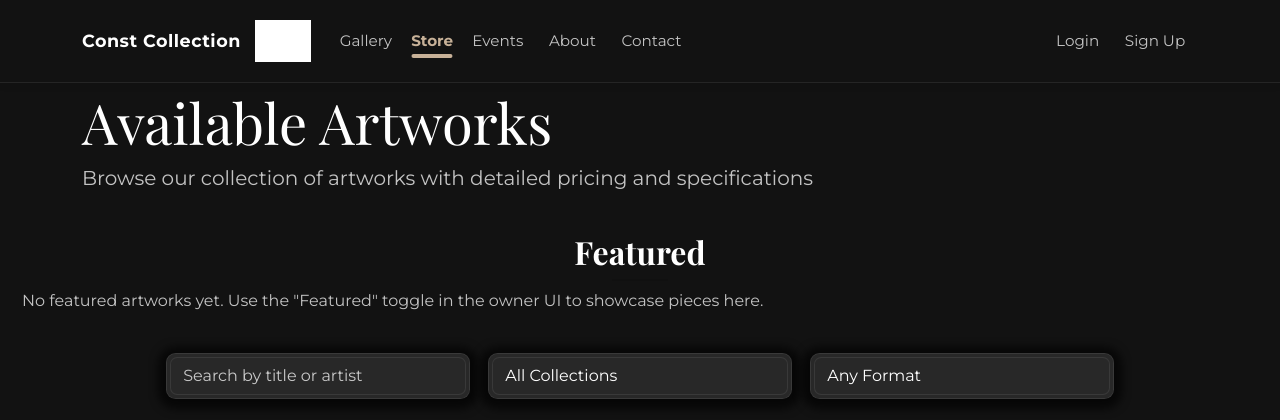
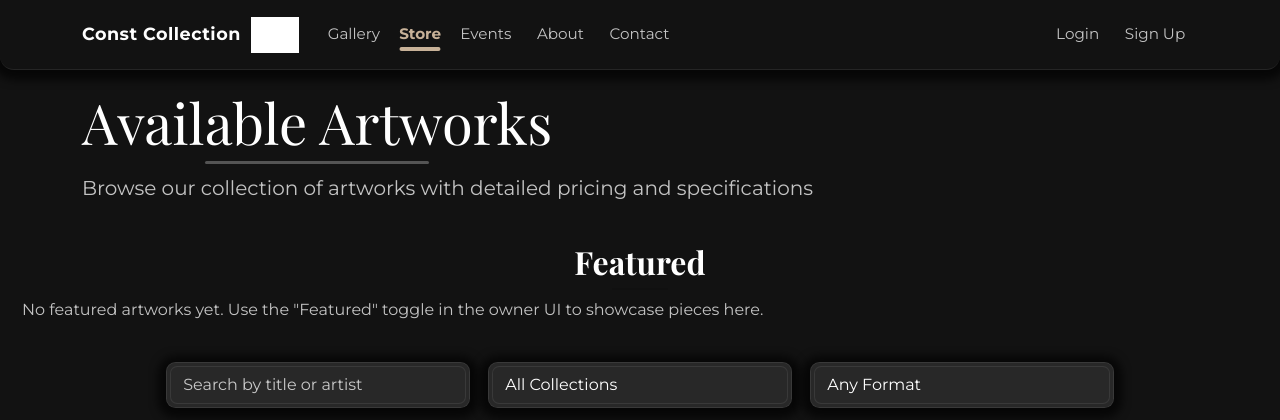
Before and after one commit to DylanAustin-TheDreamer/const-collection-full-stack-hackathon, a Django app: page /artworks/ in a window 1280 px wide. Shown: the top 420 px of the page. Run offline with Django 4.2, Linux system fonts and the light colour scheme; data that the repository does not hold is empty; parts of the project's set-up code (start-up, migrations or seed data) failed here and were passed over; grey boxes are pictures that could not be loaded.

Commit message:
Enhance styling and layout across various pages for improved user experience

```diff
--- a/static/css/schemes.css
+++ b/static/css/schemes.css
@@ -1001,7 +1001,7 @@ main {
 /* On small screens the navbar toggler increases navbar height when expanded.
    Provide a slightly larger fallback to accommodate the taller mobile navbar. */
 @media (max-width: 767px) {
-  :root { --navbar-height: 112px; }
+  :root { --navbar-height: 64px; }
 }
 
 @media (min-width: 768px) {
@@ -1443,6 +1443,7 @@ footer {
     background: linear-gradient(90deg, #797979 0%, #3b8791 50% , #797979 100%);
     width: 100%;
     height: auto;
+    padding-top: 5px;
 }
 #multi-color {
   background: linear-gradient(
--- a/templates/Vistor_pages/artwork_list.html
+++ b/templates/Vistor_pages/artwork_list.html
@@ -44,6 +44,34 @@
       @media (min-width: 1200px) {
         /* 4 cards per view */
         .featured-card-wrapper { flex: 0 0 calc((100% - 0.1rem) / 3); max-width: calc((100% - 3rem) / 3); }
+      }
+      /* Hover emphasis for featured and regular cards */
+      /* Apply transitions to wrappers so hover shadows are not clipped by the inner card's overflow:hidden */
+      .featured-card-wrapper,
+      #artworks-grid > .col-md-4 {
+        transition: transform .22s cubic-bezier(.2,.8,.2,1), box-shadow .22s cubic-bezier(.2,.8,.2,1);
+        will-change: transform, box-shadow;
+        overflow: visible; /* ensure hover shadow is visible */
+      }
+
+      /* Featured wrapper hover: stronger lift and deeper shadow (shadow applied to wrapper) */
+      .featured-card-wrapper:hover {
+        transform: translateY(-8px) scale(1.025);
+        box-shadow: 0 28px 60px rgba(0,0,0,0.24);
+        z-index: 60;
+      }
+
+      /* Regular grid column wrapper hover: subtle lift and emphasized shadow */
+      #artworks-grid > .col-md-4:hover {
+        transform: translateY(-6px) scale(1.015);
+        box-shadow: 0 18px 40px rgba(0,0,0,0.18);
+        z-index: 40;
+      }
+
+      /* Keep inner card overflow hidden for rounded corners and media clipping */
+      .featured-card-wrapper .card,
+      #artworks-grid .card {
+        overflow: hidden;
       }
         /* Ensure first and last featured cards have no extra margins so edges are flush */
         .featured-track > .featured-card-wrapper:first-child { margin-left: 0; }
@@ -108,7 +136,7 @@
     <!-- Page Header -->
     <div class="row mb-4">
       <div class="col-12">
-        <h1 class="display-4">Available Artworks</h1>
+  <h1 class="display-4 page-heading-underline">Available Artworks</h1>
         <p class="lead text-muted">Browse our collection of artworks with detailed pricing and specifications</p>
       </div>
     </div>
--- a/templates/Vistor_pages/contact.html
+++ b/templates/Vistor_pages/contact.html
@@ -16,7 +16,7 @@
   <div class="row g-4">
     <!-- Contact Form -->
     <div class="col-lg-7">
-      <div class="card shadow-sm border-0 h-100">
+      <div class="card border-0 h-100 deep-card-shadow">
         <div class="card-body p-4">
           <h3 class="card-title mb-4">Send Us a Message</h3>
           <form method="post" action="{% url 'contact' %}">
@@ -77,7 +77,7 @@
 
     <!-- Contact Information -->
     <div class="col-lg-5">
-      <div class="card shadow-sm border-0 h-100">
+      <div class="card border-0 h-100 deep-card-shadow">
         <div class="card-body p-4">
           <h3 class="card-title mb-4">Contact Information</h3>
 
@@ -193,7 +193,7 @@
   <!-- Map Section (Optional) -->
   <div class="row mt-5">
     <div class="col-12">
-      <div class="card shadow-sm border-0">
+      <div class="card border-0 deep-card-shadow">
         <div class="card-body p-0">
           <div class="ratio ratio-21x9">
             <iframe
--- a/templates/base.html
+++ b/templates/base.html
@@ -74,17 +74,42 @@
                         /* small extra gap on the leftmost icons to avoid visual overhang next to Contact */
 
                     }
+                /* Slightly reduce navbar vertical padding to make header shorter */
+                .navbar.navbar-sticky {
+                    padding-top: 0.35rem;
+                    padding-bottom: 0.35rem;
+                }
+                /* Subtle page header underline that uses the site's accent and is non-intrusive */
+                .page-heading-underline {
+                    position: relative;
+                    display: inline-block;
+                    padding-bottom: 0.6rem; /* make room for the underline */
+                }
+                .page-heading-underline::after {
+                    content: "";
+                    position: absolute;
+                    left: 50%;
+                    transform: translateX(-50%);
+                    bottom: 0.08rem;
+                    height: 3px;
+                    width: 60%;
+                    max-width: 14rem; /* increased so long headings get a noticeably longer underline */
+                    min-width: 3rem; /* keep a visible line on very short headings */
+                    background: var(--text-primary, rgba(17,17,17,0.92));
+                    opacity: 0.28;
+                    border-radius: 2px;
+                }
     </style>
 </head>
 
 <body{% if request.GET.debug_layout == '1' %} class="debug-layout"{% endif %}>
     <header>
-        <nav class="navbar navbar-expand-lg navbar-light navbar-sticky">
+    <nav class="navbar navbar-expand-lg navbar-light navbar-sticky deep-card-shadow" style="background: var(--surface); border-radius: 0 0 14px 14px;">
             <div class="container">
                 <a class="navbar-brand d-flex align-items-center" href="{% url 'collections_app:index' %}">
                                         Const Collection
-                                        <div class="tint-mask-bg" style="--tint-size:56px; margin-left:14px; display:inline-flex; align-items:center;">
-                                            <div class="tint-mask" style="--tint-image:url('{% static 'images/transp-woman.png' %}'); width:56px; height:56px;" role="img" aria-label="Const Collection logo"></div>
+                                        <div class="tint-mask-bg" style="--tint-size:48px; margin-left:10px; display:inline-flex; align-items:center;">
+                                            <div class="tint-mask" style="--tint-image:url('{% static 'images/transp-woman.png' %}'); width:48px; height:48px;" role="img" aria-label="Const Collection logo"></div>
                                         </div>
                 </a>
                 <button class="navbar-toggler" type="button" data-bs-toggle="collapse" data-bs-target="#navbarNav"
```
Also changed, not shown: templates/Vistor_pages/about.html (+13 -5 lines), templates/Vistor_pages/events.html (+6 -1 lines), templates/Vistor_pages/gallery.html (+6 -2 lines).
